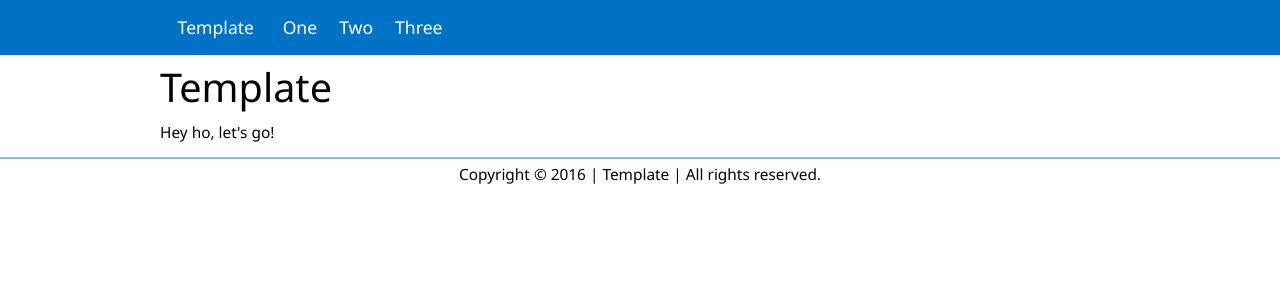
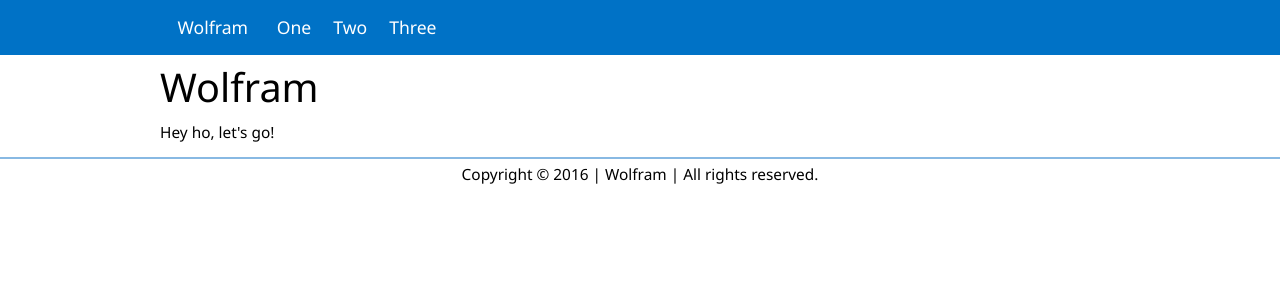
Before and after one commit to Wurst-Imperium/WolframClient.net, a Jekyll site: the page built from index.html, in a window 1280 px wide. Shown: the top 300 px of the page. Built offline with Jekyll 4.4.1, drawn with Linux system fonts in a browser that asks for light colours.

Commit message:
Set name, domain & tracking ID

```diff
--- a/CNAME
+++ b/CNAME
@@ -1 +1 @@
-www.template.tk
+www.wolfram-client.tk
--- a/_config.yml
+++ b/_config.yml
@@ -9,9 +9,9 @@ gems:
 
 timezone: Europe/Berlin
 
-title: Template
+title: Wolfram
 
-analytics-id: UA-12345678-9
+analytics-id: UA-52838431-13
 
 collections:
   redirects:
```
